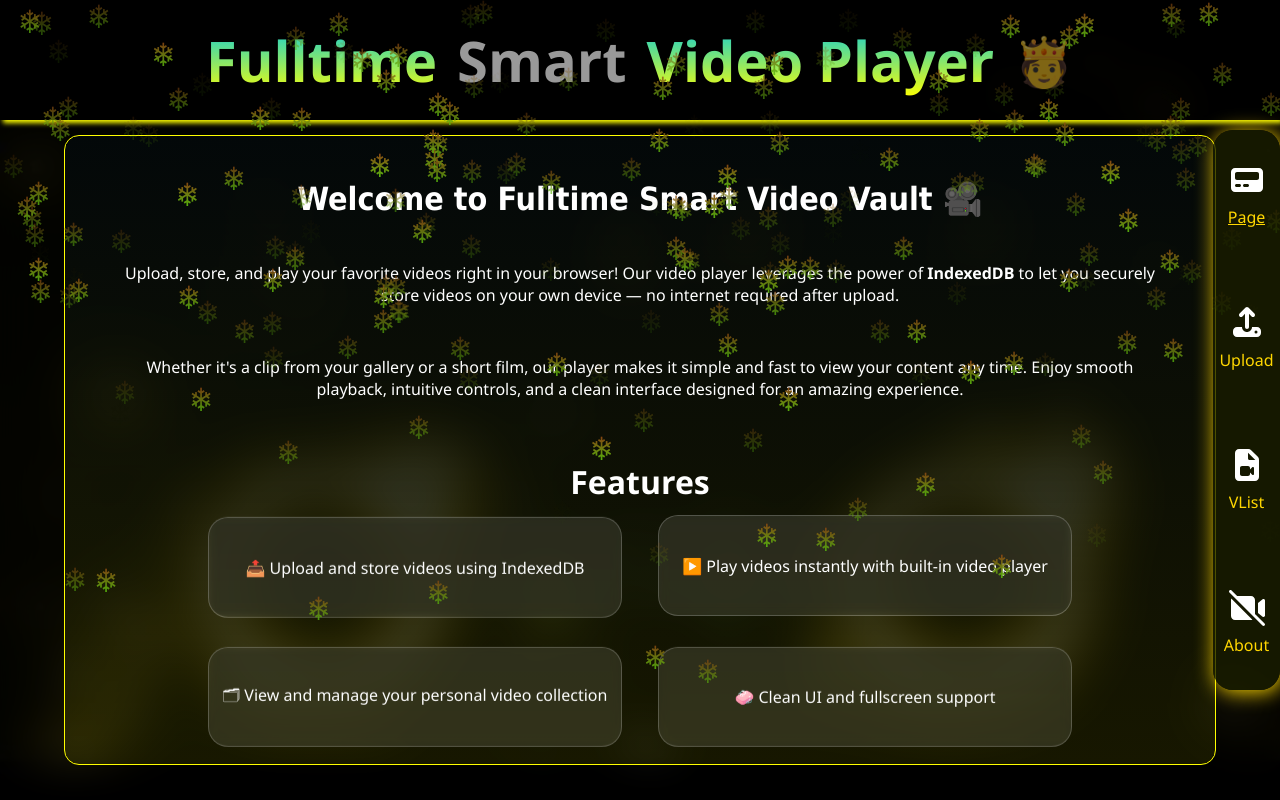
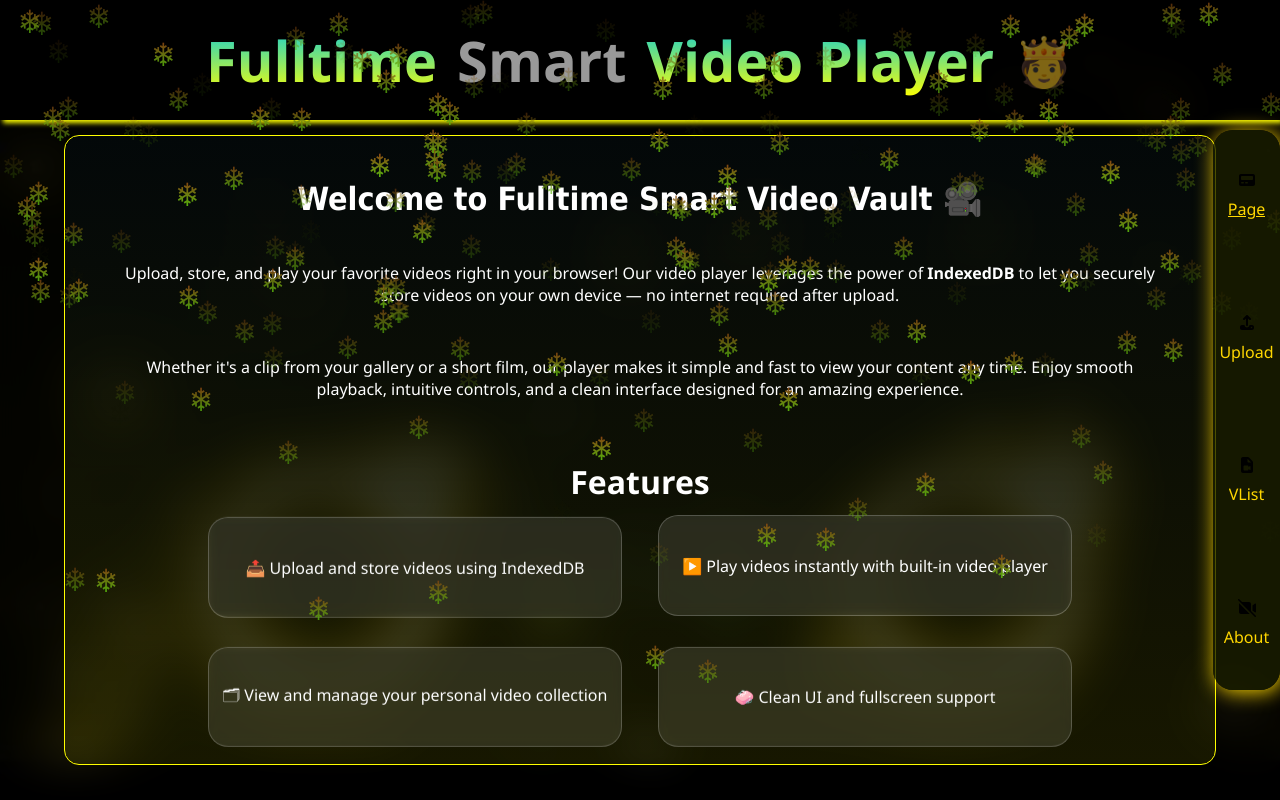
Before and after one commit to Fulltime04/SmartVideoPlayer, a website: page index.html in a window 1280 px wide. Drawn offline with Linux system fonts and the light colour scheme; files whose address does not match are found by name.

Commit message:
Initial commit

```diff
--- a/index.css
+++ b/index.css
@@ -154,10 +154,7 @@ body{
     font-size: 3rem;
 }
 
-.play{
-    font-size: 2em;
-    color: white;
-}
+
 
 
 
@@ -379,8 +376,6 @@ body{
             i{
                 font-size: 1.8em;
                 color: white;
-
-
             }
             span{
                 font-size: 1em;
--- a/index.js
+++ b/index.js
@@ -1,4 +1,5 @@
 alert("Praise the LORD")
+alert("it's well with my soul")
 let videosArr = []
 let ShakesSphere = document.querySelector(".ShakesSphere");
 
```
